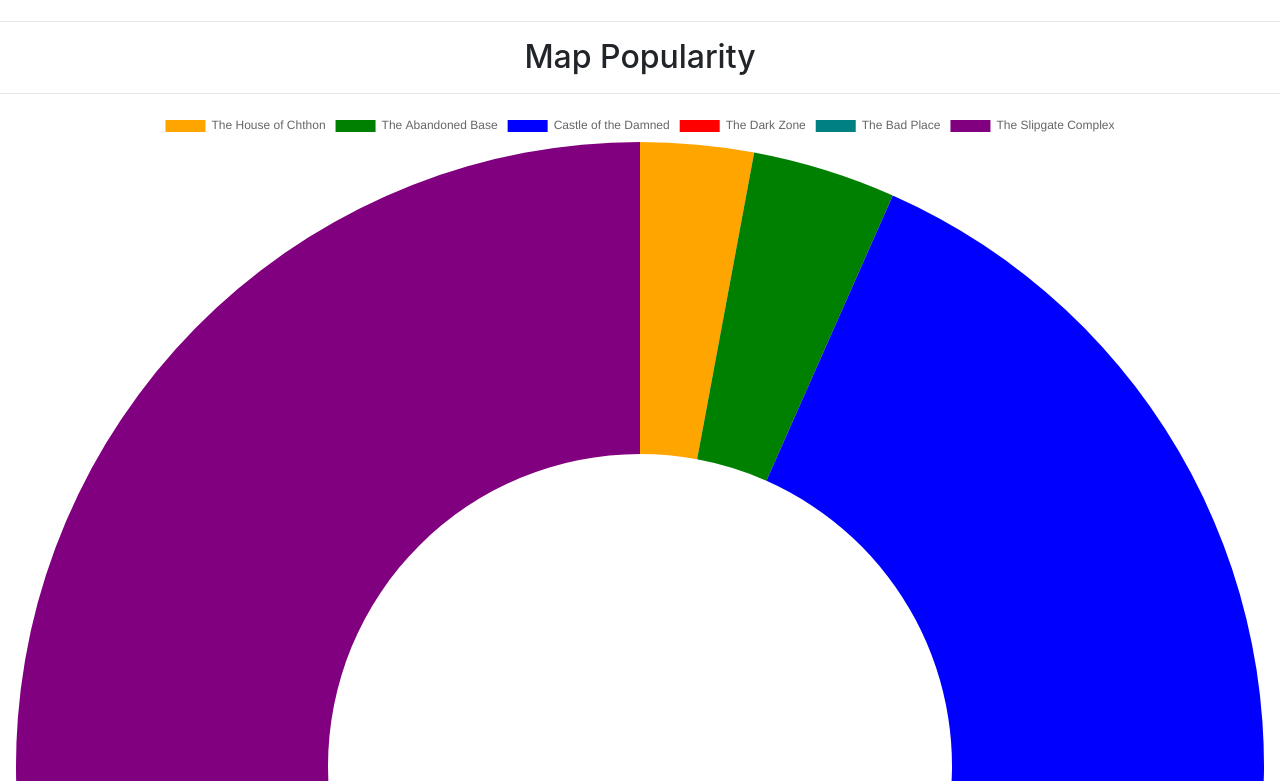
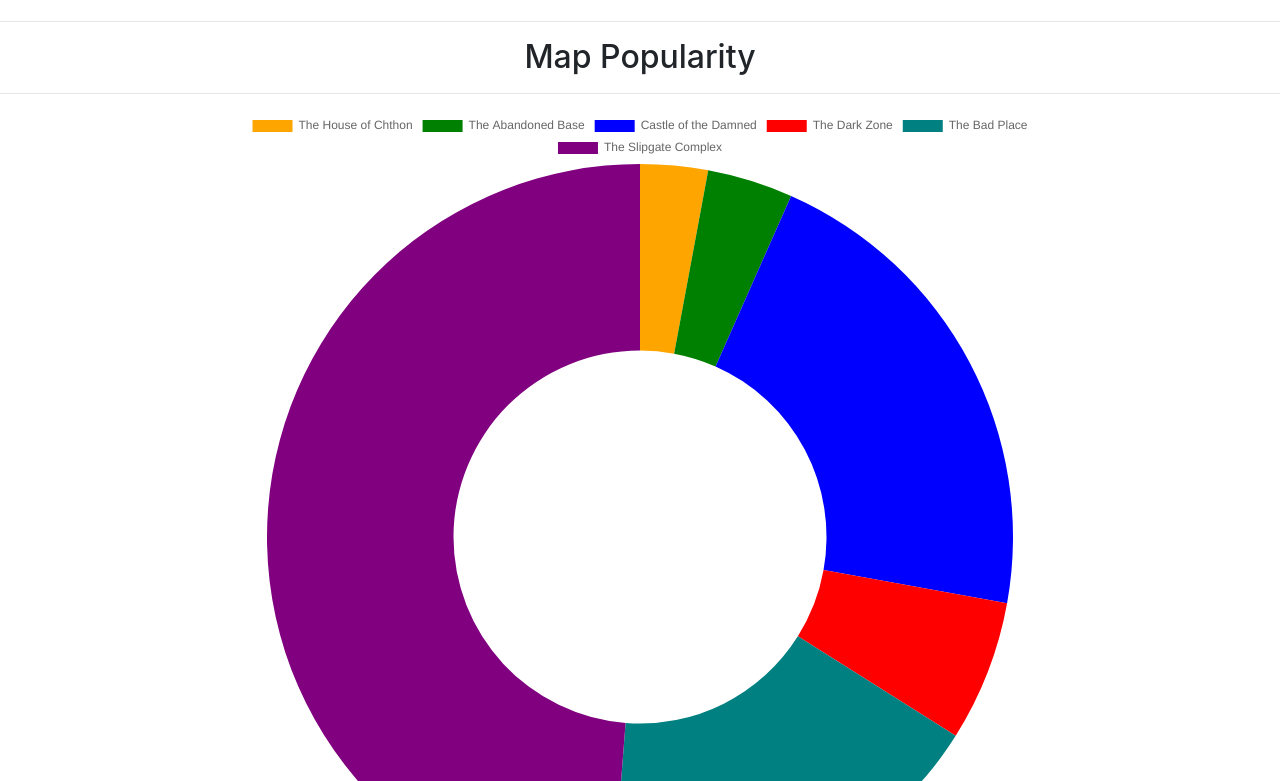
Before and after one commit to oldt-ech/oldt-ech.github.io, a plain HTML site: page qe-server/stats/20220910/index.html in a window 1280 px wide. Shown: the part 739-1520 px from the top of the page. Drawn offline with nearby package versions, Linux system fonts and the light colour scheme.

Commit message:
fixing map popularity donut chart size, was too big

```diff
--- a/qe-server/stats/20220910/index.html
+++ b/qe-server/stats/20220910/index.html
@@ -21,7 +21,7 @@
 		<hr>
 		<h2>Map Popularity</h2>
 		<hr>
-		<div><canvas id="popularMapsChart" ></canvas></div>
+		<div style="width: 800px; margin: 0 auto 0 auto" ><canvas style="width: 500px" id="popularMapsChart" ></canvas></div>
 
 		<hr>
 		<h2>Servers Online</h2>
```
